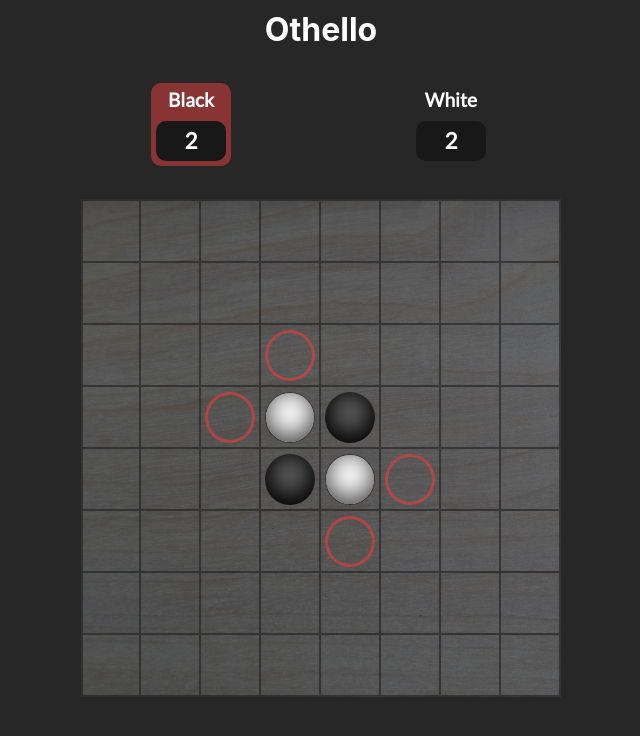
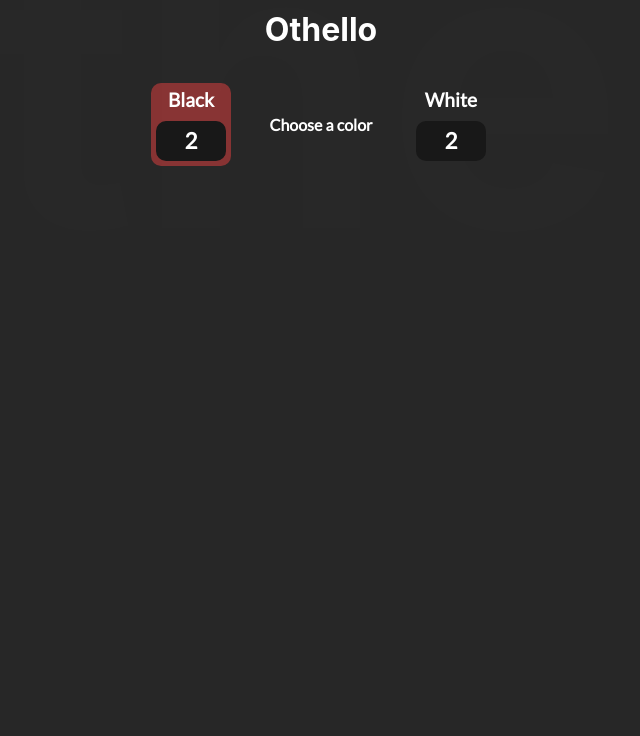
Before and after one commit to danWagar/othello, a React (Create React App) app: page / in a window 1280 px wide. Shown: the top 736 px of the page, without its empty margins (319-959 px from the left). Built offline with nearby package versions, Linux system fonts and the light colour scheme.

Commit message:
add new game button, choose color functionality, initial attempt at game agent

```diff
--- a/src/Components/GameContainer/GameContainer.css
+++ b/src/Components/GameContainer/GameContainer.css
@@ -10,6 +10,22 @@
       -ms-flex-align: center;
           align-items: center;
   width: 100%;
+  height: 100%;
   color: white;
 }
+
+@media (min-width: 1024px) {
+  .GameContainer_watermark {
+    position: fixed;
+    top: -10rem;
+    left: 0;
+    width: 100%;
+    font-size: 25rem;
+    font-weight: bold;
+    text-align: center;
+    color: rgba(225, 225, 225, 0.006);
+    z-index: -1;
+    overflow: none;
+  }
+}
 /*# sourceMappingURL=GameContainer.css.map */
--- a/src/Components/GameContainer/GameContainer.scss
+++ b/src/Components/GameContainer/GameContainer.scss
@@ -3,5 +3,21 @@
   flex-direction: column;
   align-items: center;
   width: 100%;
+  height: 100%;
   color: white;
 }
+
+@media (min-width: 1024px) {
+  .GameContainer_watermark {
+    position: fixed;
+    top: -10rem;
+    left: 0;
+    width: 100%;
+    font-size: 25rem;
+    font-weight: bold;
+    text-align: center;
+    color: rgba(225, 225, 225, 0.006);
+    z-index: -1;
+    overflow: none;
+  }
+}
--- a/src/Components/GameContainer/GameContainer.tsx
+++ b/src/Components/GameContainer/GameContainer.tsx
@@ -1,4 +1,4 @@
-import React, { useState } from 'react';
+import React, { useState, useEffect } from 'react';
 import GameBoard from '../Gameboard/Gameboard';
 import Score from '../Score/Score';
 import initialGameboard from '../../initialGameboard';
@@ -12,15 +12,33 @@
 
 const GameContainer: React.FC = () => {
   const [score, setScore] = useState<iScore>({ b: 2, w: 2, current: 'b' });
+  const [color, setColor] = useState<string>('');
+  const [start, setStart] = useState<boolean>(true);
 
   const handleScoreChange = (score: iScore) => {
     setScore(score);
   };
 
+  const updatePlayerColorChoice = (color: string) => {
+    setColor(color);
+  };
+
+  const newGame = () => {
+    setStart(true);
+  };
+
   return (
     <div className="GameContainer">
-      <Score score={score} />
-      <GameBoard gameState={initialGameboard} updateScore={handleScoreChange} />
+      <span className="GameContainer_watermark">Othello</span>
+      <Score score={score} updateColor={updatePlayerColorChoice} start={start} />
+      {color && (
+        <GameBoard
+          gameState={initialGameboard}
+          updateScore={handleScoreChange}
+          playerColor={color}
+          newGame={newGame}
+        />
+      )}
     </div>
   );
 };
--- a/src/Components/Gameboard/Gameboard.css
+++ b/src/Components/Gameboard/Gameboard.css
@@ -41,16 +41,37 @@
 
 .Gameboard_game_over {
   position: absolute;
-  display: -ms-grid;
-  display: grid;
-  place-items: center;
+  display: -webkit-box;
+  display: -ms-flexbox;
+  display: flex;
+  -webkit-box-orient: vertical;
+  -webkit-box-direction: normal;
+      -ms-flex-direction: column;
+          flex-direction: column;
+  -webkit-box-pack: space-evenly;
+      -ms-flex-pack: space-evenly;
+          justify-content: space-evenly;
+  -webkit-box-align: center;
+      -ms-flex-align: center;
+          align-items: center;
   top: calc(50% - 2em);
   left: 0;
   font-size: 2.5em;
   font-weight: bold;
-  height: 4em;
+  height: 200px;
   width: 100%;
-  background-color: black;
+  border-radius: 5px;
+  background-color: #141414;
+}
+
+.Gameboard_game_over button {
+  padding: 10px 15px 10px 15px;
+  background-color: rgba(200, 60, 60, 0.7);
+  font-weight: bold;
+  font-size: 1.2rem;
+  border: none;
+  border-radius: 12px;
+  color: white;
 }
 
 @media (min-width: 480px) {
--- a/src/Components/Gameboard/Gameboard.tsx
+++ b/src/Components/Gameboard/Gameboard.tsx
@@ -1,6 +1,6 @@
 import React, { useState, useEffect } from 'react';
 import GamePiece from '../GamePiece/GamePiece';
-import { searchForMoves, updateBoard, getBoardCount } from '../../gameAlgorithms';
+import { searchForMoves, updateBoard, getBoardCount, getRandomMove } from '../../gameAlgorithms';
 import './Gameboard.css';
 
 //our gameboard is a 2d string array where the empty string represents a blank square,
@@ -16,10 +16,12 @@
 interface iGameboard {
   gameState: string[][];
   updateScore: (score: iScore) => void;
+  playerColor: string;
+  newGame: () => void;
 }
 
 const Gameboard: React.FC<iGameboard> = (props) => {
-  const { gameState, updateScore } = props;
+  const { gameState, updateScore, playerColor, newGame } = props;
   //valid options for playerTurn are 'w' and 'b';
   const [playerTurn, setPlayerTurn] = useState<string>('b');
   const [gameBoard, setGameBoard] = useState<string[][]>(gameState);
@@ -27,16 +29,39 @@
 
   useEffect(() => {
     if (gameOver) return;
+
     let boardCopy = gameBoard.map((row) => row.map((square) => (square === 'p' ? '' : square)));
     boardCopy = searchForMoves(boardCopy, playerTurn);
-    console.log(boardCopy);
     setGameBoard(boardCopy);
+
     const counts = getBoardCount(boardCopy);
+
     updateScore({ b: counts.b, w: counts.w, current: playerTurn });
-    console.log();
+
     if (counts.b + counts.w === gameBoard.length * gameBoard.length) setGameOver(!gameOver);
-    if (counts.p === 0) setPlayerTurn(playerTurn === 'w' ? 'b' : 'w');
+    if (counts.p === 0) switchTurns();
+
+    console.log('playerColor is ', playerColor);
+
+    if (playerTurn !== playerColor) {
+      setTimeout(() => {
+        const move = getRandomMove(boardCopy);
+        if (!move.i) switchTurns();
+        handleBoardUpdate(move.i, move.j);
+      }, 1000);
+    }
   }, [playerTurn]);
+
+  const switchTurns = () => {
+    setPlayerTurn(playerTurn === 'w' ? 'b' : 'w');
+  };
+
+  const handleBoardUpdate = (i: number, j: number) => {
+    const changedBoard = updateBoard(gameBoard, i, j, playerTurn);
+
+    setGameBoard(changedBoard);
+    switchTurns();
+  };
 
   const handleSquareClick = (e: React.MouseEvent<HTMLLIElement>) => {
     const row = parseInt(e.currentTarget.getAttribute('data-row')!);
@@ -44,10 +69,7 @@
 
     if (gameBoard[row][column] !== 'p') return;
 
-    const changedBoard = updateBoard(gameBoard, row, column, playerTurn);
-
-    setGameBoard(changedBoard);
-    setPlayerTurn(playerTurn === 'w' ? 'b' : 'w');
+    handleBoardUpdate(row, column);
   };
 
   const getGameboardJSX = () => {
@@ -64,9 +86,21 @@
     });
   };
 
+  const handleNewGameClick = (e: React.MouseEvent<HTMLButtonElement>) => {
+    setPlayerTurn('b');
+    setGameBoard(gameState);
+    setGameOver(false);
+    newGame();
+  };
+
   return (
     <div className="Gameboard">
-      {gameOver && <div className="Gameboard_game_over">Game Over!</div>}
+      {gameOver && (
+        <div className="Gameboard_game_over">
+          <span>Game Over!</span>
+          <button onClick={handleNewGameClick}>New Game</button>
+        </div>
+      )}
       {getGameboardJSX()}
     </div>
   );
--- a/src/Components/Score/Score.tsx
+++ b/src/Components/Score/Score.tsx
@@ -1,4 +1,4 @@
-import React from 'react';
+import React, { useState } from 'react';
 import classNames from 'classnames';
 import './Score.css';
 
@@ -10,18 +10,37 @@
 
 interface iScore {
   score: score;
+  updateColor: (color: string) => void;
+  start: boolean;
 }
 
 const Score: React.FC<iScore> = (props) => {
-  const { score } = props;
+  const { score, updateColor } = props;
+  const [start, setStart] = useState<boolean>(props.start);
+
+  const handleChoiceClick = (e: React.MouseEvent<HTMLDivElement>) => {
+    if (!start) return;
+    const value = e.currentTarget.getAttribute('data-id');
+    updateColor(value!);
+    setStart(!start);
+  };
 
   return (
     <div className="Score">
-      <div className={classNames('Score_container', { Score_highlight: score.current === 'b' })}>
+      <div
+        className={classNames('Score_container', { Score_highlight: score.current === 'b' })}
+        data-id="b"
+        onClick={handleChoiceClick}
+      >
         <span className="Score_player">Black</span>
         <div className="Score_score">{score.b}</div>
       </div>
-      <div className={classNames('Score_container', { Score_highlight: score.current === 'w' })}>
+      {start && <div>Choose a color</div>}
+      <div
+        className={classNames('Score_container', { Score_highlight: score.current === 'w' })}
+        data-id="w"
+        onClick={handleChoiceClick}
+      >
         <span className="Score_player">White</span>
         <div className="Score_score">{score.w}</div>
       </div>
--- a/src/gameAlgorithms.ts
+++ b/src/gameAlgorithms.ts
@@ -28,10 +28,13 @@
     lastPotentialMove: iPosition | null = null,
     lastHeroPosition: iPosition | null = null
   ) => {
-    if (i >= gameBoard.length - 1 || j >= gameBoard.length - 1 || i < 0 || j < 0) return;
+    if (i >= gameBoard.length || j >= gameBoard.length || i < 0 || j < 0) return;
 
     const current = gameBoard[i][j];
-    const next = gameBoard[i + incrementI][j + incrementJ];
+    let next: string | null = null;
+    try {
+      next = gameBoard[i + incrementI][j + incrementJ];
+    } catch (e) {}
 
     //check for case of blank square followed by opponent owned square
     //we remember the blank square in case a move is possible further down the line
@@ -49,7 +52,9 @@
     //and mark playable if lastHeroPosition not null
     else if (isOpponent(playerColor, current) && !next) {
       if (lastHeroPosition) {
-        markedBoard[i + incrementI][j + incrementJ] = 'p';
+        const row = i + incrementI;
+        const column = j + incrementJ;
+        if (row < gameBoard.length && column < gameBoard.length) markedBoard[row][column] = 'p';
         lastHeroPosition = null;
       }
     }
@@ -88,7 +93,7 @@
   return markedBoard;
 }
 
-function isOpponent(playerColor: string, square: string) {
+function isOpponent(playerColor: string, square: string | null) {
   if (!square) return false;
   if (square === playerColor) return false;
   return true;
@@ -155,6 +160,13 @@
   return { b: blackCount, w: whiteCount, p: pCount };
 }
 
+export function getRandomMove(gameBoard: string[][]) {
+  const possibleMoves: iPosition[] = [];
+  gameBoard.map((row, i) => row.forEach((square, j) => square === 'p' && possibleMoves.push({ i: i, j: j })));
+  console.log(possibleMoves);
+
+  return possibleMoves[Math.floor(Math.random() * possibleMoves.length)];
+}
 // export function testMapRowColumnOrDiagonalMoves() {
 //   let testArrs = [
 //     ['', '', '', '', '', '', '', ''],
```
Also changed, not shown: src/Components/Gameboard/Gameboard.scss (+17 -4 lines), 2 other files (tests, documents, lock files or other folders).
